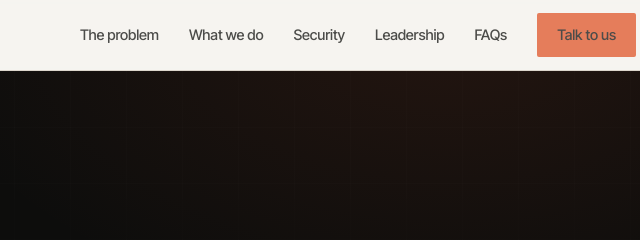
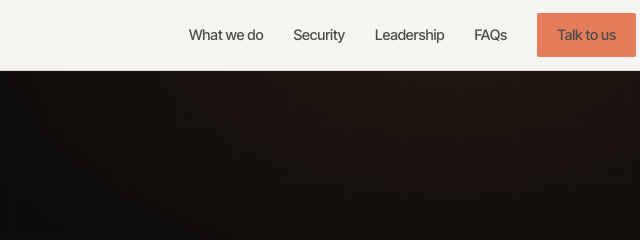
Before and after one commit to michaelnicolle/betasys, a plain HTML site: page index.html in a window 1280 px wide. Shown: the top 240 px of the page, 546-1186 px from the left. Drawn offline with nearby package versions, Linux system fonts and the light colour scheme.

Commit message:
Add files via upload

```diff
--- a/index.html
+++ b/index.html
@@ -384,7 +384,6 @@
         </div>
       </div>
       <div class="nav-links" id="navLinks">
-        <a href="#problems">The problem</a>
         <a href="#what">What we do</a>
         <a href="#security">Security</a>
         <a href="#mycio">Leadership</a>
```
Also changed, not shown: mycio.html (+0 -1 lines).
